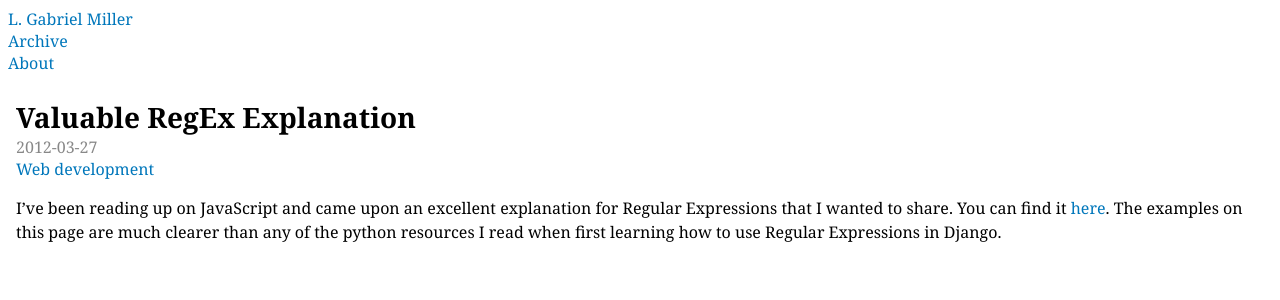
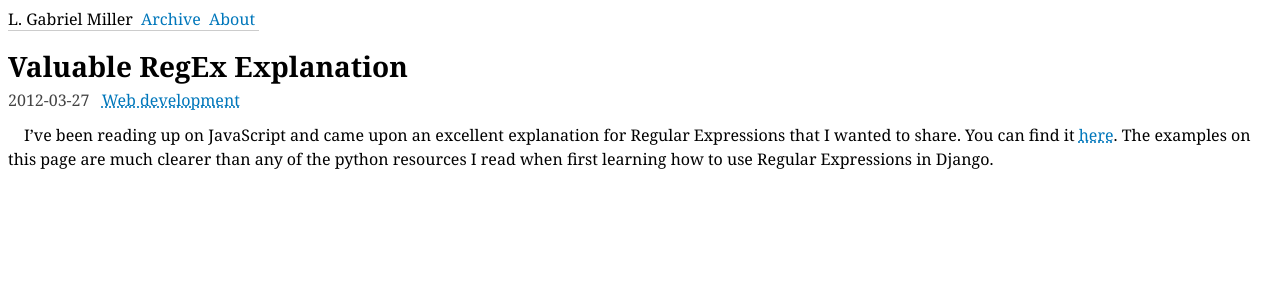
Before and after one commit to gabrielmiller/gabrielmiller.github.io, a Jekyll site: the page built from _posts/2012-03-27-valuable-regex-explanation.md, in a window 1280 px wide. Shown: the top 300 px of the page. Built offline with Jekyll 4.4.1, drawn with Linux system fonts in a browser that asks for light colours.

Commit message:
More style refactoring

```diff
--- a/_layouts/base.html
+++ b/_layouts/base.html
@@ -12,11 +12,12 @@
 <div id="layout">
     <nav>
         <ul>
-            <li><a href="/" title="Home">L. Gabriel Miller</a></li>
+            <li><a class="home" href="/" title="Home">L. Gabriel Miller</a></li>
             <li><a href="/archive" title="Archive">Archive</a></li>
             <li><a href="/about" title="About">About</a></li>
         </ul>
-    </div>
+        <div class="divider"></div>
+    </nav>
 
     <main>
         {{ content }}
--- a/_layouts/post.html
+++ b/_layouts/post.html
@@ -3,16 +3,16 @@ layout: base
 ---
 
 <div class="post">
-    <div class="header">
+    <div class="post-header">
         <h2>{{ page.title }}</h2>
         <span class="date">{{ page.date | date: "%Y-%m-%d" }}</span>
-        <ul class="categories">
+        <ul class="post-categories">
             {% for tag in page.tags %}
             <li><a title="Look up articles categorized as {{ tag }}" href="/archive#{{ tag | downcase }}">{{ tag | replace: '-', ' ' | capitalize }}</a></li>
             {% endfor %}
         </ul>
     </div>
-    <div class="body">
+    <div class="post-content">
         {{ content }}
     </div>
 </div>
--- a/css/blog.scss
+++ b/css/blog.scss
@@ -15,22 +15,32 @@ nav, main {
     padding: 0.5em;
 }
 
+nav a {
+    text-decoration: none;
+}
+
+nav a.home {
+    color: black;
+}
+
+nav > .divider {
+    border-bottom: 1px solid #ccc;
+    width: 100%;
+}
+
 p {
     line-height:1.5;
-}
-
-@media screen and (max-width: 30em) {
-    nav li {
-            display: block;
-    }
+    margin-bottom: .5em;
+    text-indent: 1em;
 }
 
 a {
-    text-decoration: none;
     color: $color-link;
+    text-decoration: underline;
+    text-decoration-style: dotted;
 
     &:hover {
-        text-decoration: underline;
+        background-color: #ffffca;
     }
 }
 
@@ -65,6 +75,12 @@ h4 {
 h5 {
     font-size: 16px;
     font-weight: 700;
+}
+
+.date {
+    color: #444444;
+    display: inline-block;
+    padding: .25em .25em .25em 0;
 }
 
 .highlight {
@@ -151,56 +167,44 @@ h5 {
     }
 }
 
-.date {
-    color: #888;
+.post {
+
 }
 
-.post {
-    ul {
-        list-style: disc;
+.post .post-categories {
+    display: inline;
+}
 
-        li {
-            margin-left: 32px;
-            display: list-item;
-        }
+.post .post-categories > li {
+    display: inline-block;
+    padding: .25em;
+}
 
-        &.categories {
-            list-style: none;
 
-            li {
-                margin-left: 0;
-                display: inline;
-            }
-        }
+.post .post-header {
+
+}
+
+.post .post-content {
+    margin-top: .5em;
+}
+
+@media screen and (max-width: 30em) {
+    nav li {
+        display: block;
+        padding: 0 0 .25em 0;
     }
-    .header {
-        padding: 8px;
+
+
+}
+
+@media screen and (min-width: 30em) {
+    nav li {
+        display: inline-block;
+        padding: 0 .25em 0 0;
     }
-    .body {
-        > * {
-            margin: 8px;
-        }
+
+    nav {
+        width: max-content;
     }
 }
-
-#posts {
-    #filter {
-        color: #888;
-    }
-
-    ul {
-        list-style: none;
-
-        li {
-            display: block;
-            margin-top: 8px;
-        }
-    }
-}
-
-#categories {
-    margin-bottom: 32px;
-
-    li {
-        padding: 8px; }
-}
```
